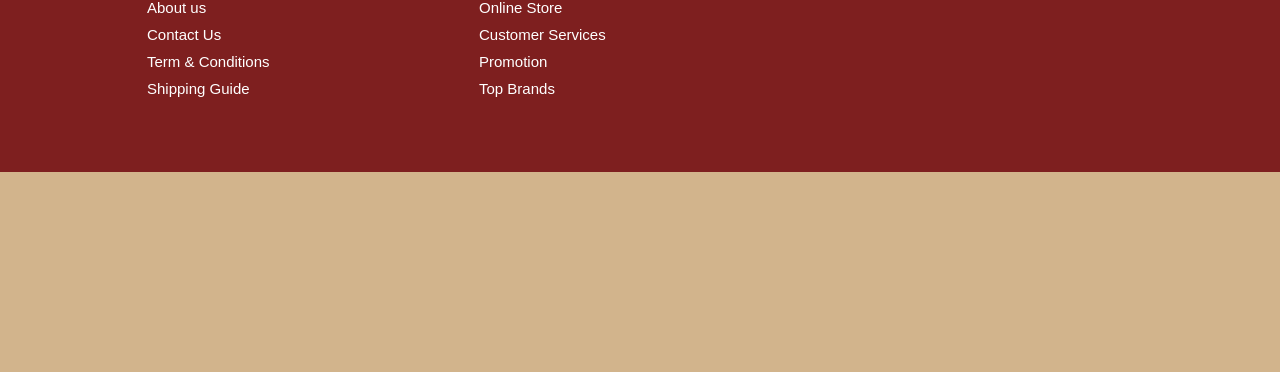
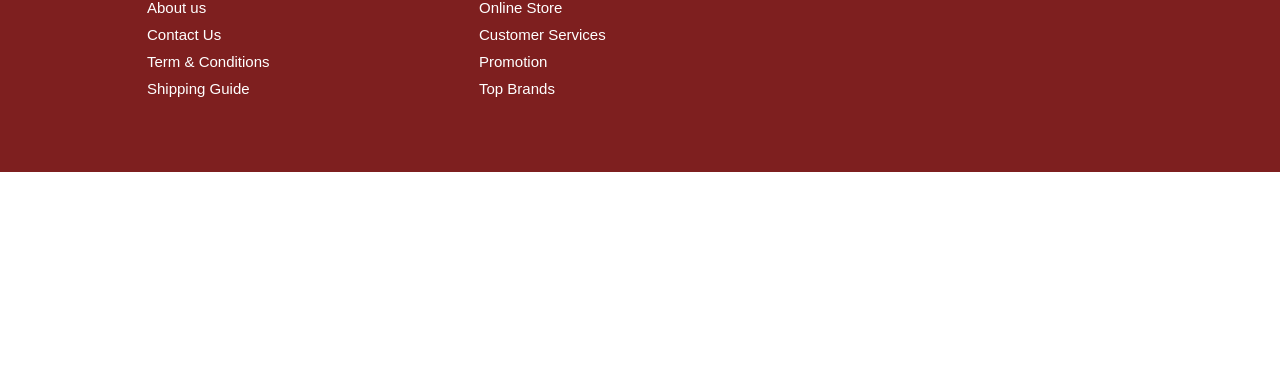
Before and after one commit to e-spaza/e-spaza, a website: page dist/cart.html in a window 1280 px wide. Shown: the part 428-800 px from the top of the page. Drawn offline with nearby package versions, Linux system fonts and the light colour scheme.

Commit message:
White background for cart.html

```diff
--- a/dist/cart.html
+++ b/dist/cart.html
@@ -92,7 +92,7 @@
             font-family: Arial, sans-serif;
             margin: 0;
             padding: 0;
-            background-color:tan;
+            background-color:white;
         }
         .cart {
             max-width: 800px;
```
